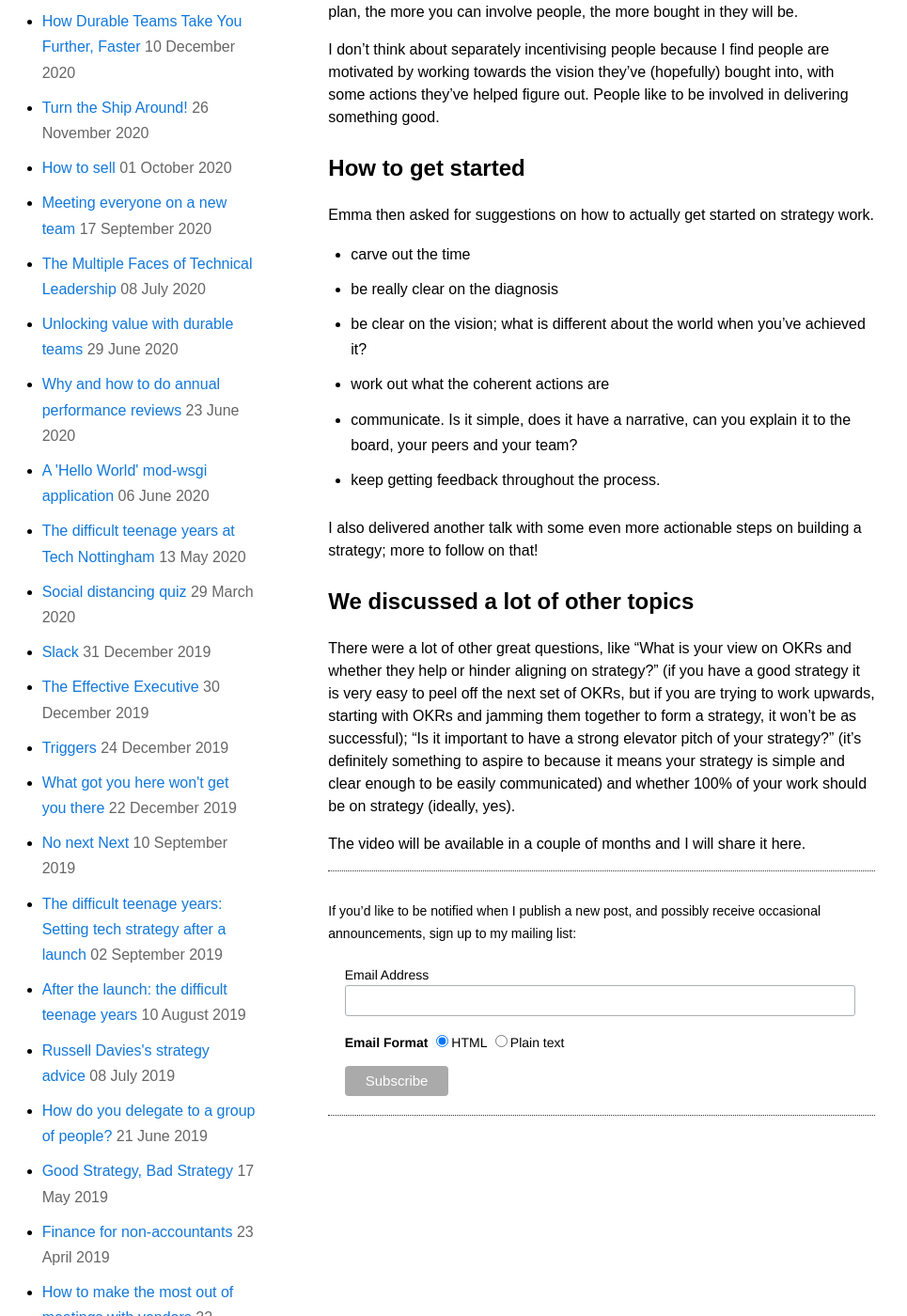
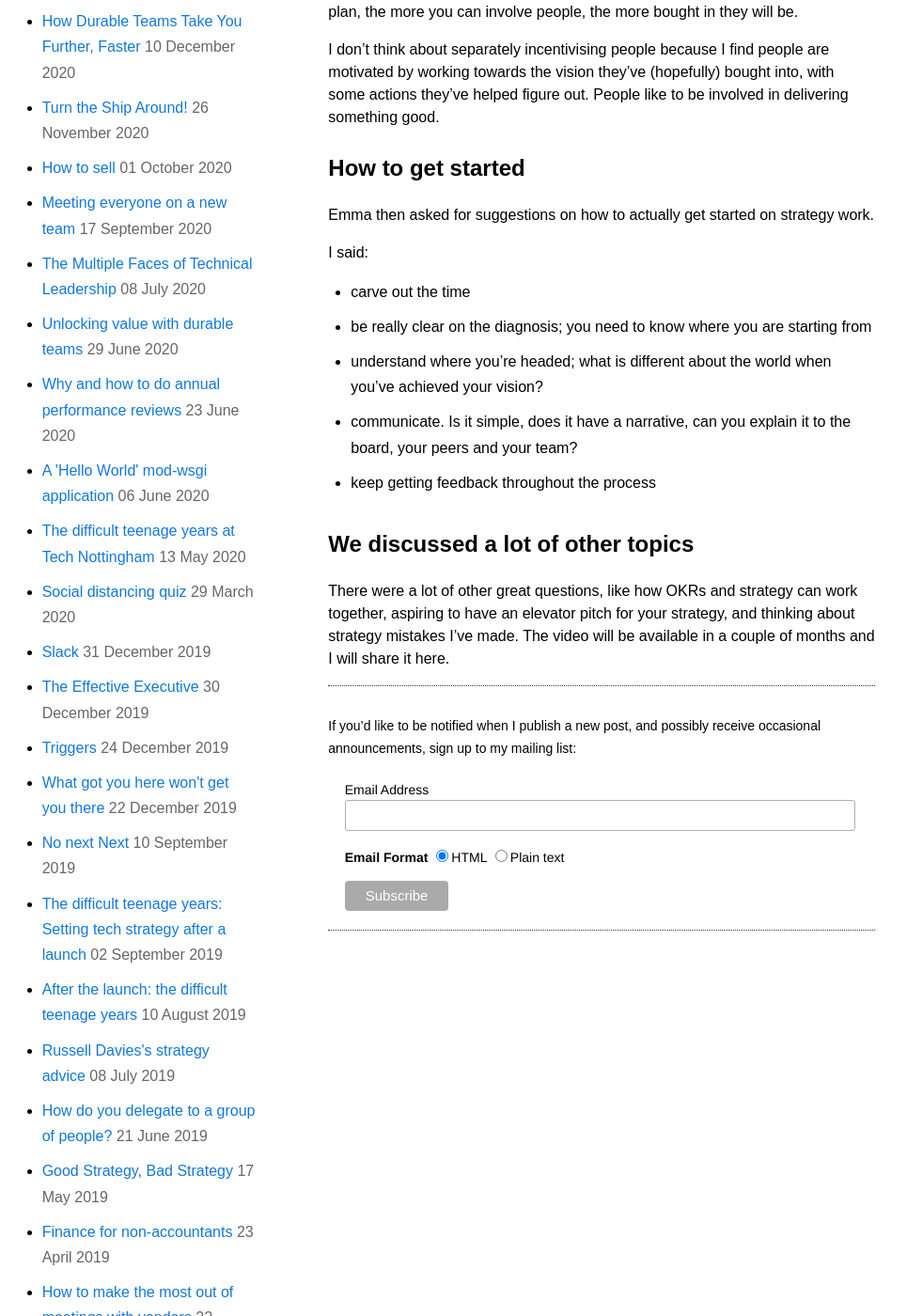
Before and after one commit to annashipman/annashipman.github.io, a Jekyll site: the page built from _posts/2023-07-11-strategy-fireside-chat.md, in a window 1280 px wide and 1400 px high, scrolled down 1662 px. Shown: the whole window at 94% size, without its empty margins (0-965 px from the left). Built offline with Jekyll 4.4.1, drawn with Linux system fonts in a browser that asks for light colours; some of the changed text lies outside the part shown.

Commit message:
Update speaking page with two latest talks

```diff
--- a/_posts/2023-07-11-strategy-fireside-chat.md
+++ b/_posts/2023-07-11-strategy-fireside-chat.md
@@ -5,7 +5,7 @@
 layout: blog_post
 ---
 
-In May, I keynoted the second day of [CTO Craft Con](https://conference.ctocraft.com/london-2023/). The topic was Strategic Technology Leadership. Here's a write-up; video will follow.
+In May, I keynoted the second day of [CTO Craft Con](https://conference.ctocraft.com/london-2023/). The topic was strategic technology leadership. Here's a write-up; video will follow.
 
 ## It was a fireside chat
 
@@ -45,17 +45,13 @@
 
 Emma then asked for suggestions on how to actually get started on strategy work.
 
+I said:
 - carve out the time
-- be really clear on the diagnosis
-- be clear on the vision; what is different about the world when you've achieved it?
-- work out what the coherent actions are
+- be really clear on the diagnosis; you need to know where you are starting from
+- understand where you're headed; what is different about the world when you've achieved your vision?
 - communicate. Is it simple, does it have a narrative, can you explain it to the board, your peers and your team?
-- keep getting feedback throughout the process.
-
-I also delivered another talk with some even more actionable steps on building a strategy; more to follow on that!
+- keep getting feedback throughout the process
 
 ## We discussed a lot of other topics
 
-There were a lot of other great questions, like "What is your view on OKRs and whether they help or hinder aligning on strategy?" (if you have a good strategy it is very easy to peel off the next set of OKRs, but if you are trying to work upwards, starting with OKRs and jamming them together to form a strategy, it won't be as successful); "Is it important to have a strong elevator pitch of your strategy?" (it's definitely something to aspire to because it means your strategy is simple and clear enough to be easily communicated) and whether 100% of your work should be on strategy (ideally, yes).
-
-The video will be available in a couple of months and I will share it here.
+There were a lot of other great questions, like how OKRs and strategy can work together, aspiring to have an elevator pitch for your strategy, and thinking about strategy mistakes I've made. The video will be available in a couple of months and I will share it here.
--- a/speaking.html
+++ b/speaking.html
@@ -4,6 +4,12 @@
 
 <div class="right-column">
 <h1>Conference talks</h1>
+<h2><a href="https://turingfest.com/speaker/anna-shipman/">Analysing, Deciding, Doing: How to develop and execute an effective strategy</a></h2>
+<date>28th June 2023</date> <span class="conference-name">Turing Fest</span>
+<p>Tools, techniques and actionable advice to help you create and deliver an effective strategy. <a href="https://www.slideshare.net/annashipman/analysing-deciding-doing-how-to-develop-and-execute-an-effective-strategy">Slides here</a>.</p>
+<h2><a href="https://conference.ctocraft.com/london-2023/event/keynote-presentation-devex-what-actually-drives-productivity/">Keynote Fireside Chat: Strategic Technology Leadership</a></h2>
+<date>24th May 2023</date> <span class="conference-name">CTO Craft Con</span>
+<p>A fireside chat with Emma Hopkinson-Spark about building and executing strategy. <a href="/jfdi/strategy-fireside-chat.html">Write-up here</a>.</p>
 <h2><a href="https://learning.oreilly.com/videos/software-architecture-hour/0636920937104/0636920937104-video345687/">Software Architecture Hour: Technical Strategy with Anna Shipman</a></h2>
 <date>4th May 2023</date> <span class="conference-name">Software Architecture Hour with Neal Ford</span>
 <p>A discussion with Neal Ford on technical strategy; what it is, how to create it and how to get buy-in. <a href="https://learning.oreilly.com/videos/software-architecture-hour/0636920937104/0636920937104-video345687/">Watch here if you have an O'Reilly account</a>.</p>
```
Also changed, not shown: other parts of _posts/2023-07-11-strategy-fireside-chat.md (+1 -1 lines).
